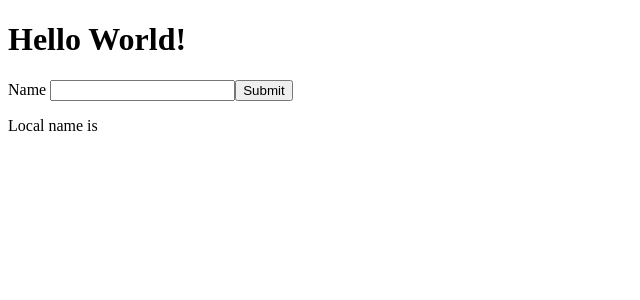
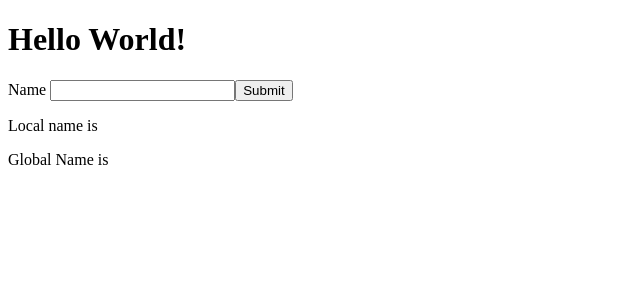
Before and after one commit to 1609Shaneeza/KA1_demo, a React (Vite) app: page / in a window 1280 px wide. Shown: the top 300 px of the page, without its empty margins (0-640 px from the left). Built offline with nearby package versions, Linux system fonts and the light colour scheme.

Commit message:
16/11/2023

```diff
--- a/src/App.tsx
+++ b/src/App.tsx
@@ -1,5 +1,6 @@
+import { useContext } from "react";
 import NameForm from "./NameForm";
-import NameProvider from "./NameProvider";
+import NameProvider, { NameContext } from "./NameProvider";
 
 
 function App() {
--- a/src/NameForm.tsx
+++ b/src/NameForm.tsx
@@ -26,6 +26,7 @@ function NameForm() {
              <button type="submit">Submit</button>
         </form>
         <p>Local name is {localName}</p>
+        <p>Global Name is {nameContext?.name}</p>
 
         </>
     )
```
Also changed, not shown: src/NameShower.tsx (added, +9 -0 lines).
